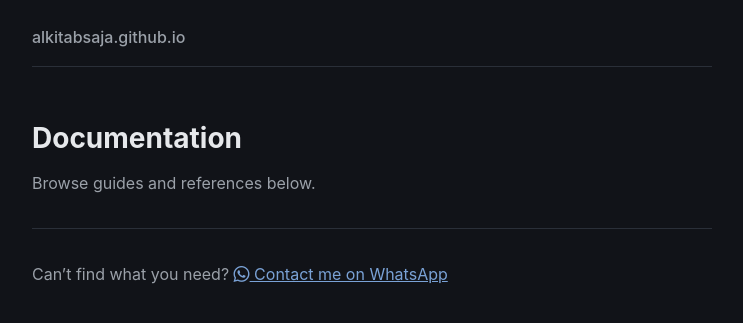
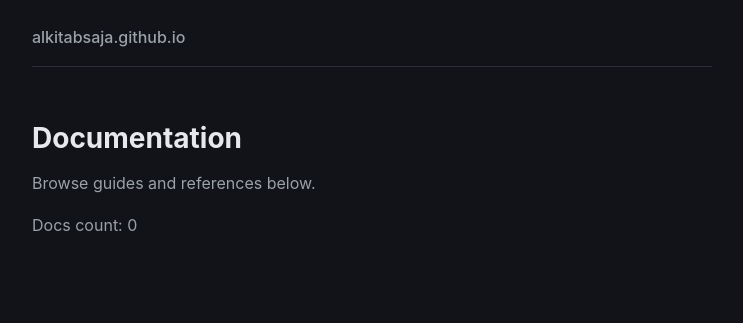
Before and after one commit to alkitabsaja/alkitabsaja.github.io, a Jekyll site: the page built from docs.md, in a window 1280 px wide. Shown: the top 323 px of the page, without its empty margins (268-1011 px from the left). Built offline with Jekyll 4.4.1, drawn with Linux system fonts in a browser that asks for light colours.

Commit message:
Update docs.md

```diff
--- a/docs.md
+++ b/docs.md
@@ -8,10 +8,8 @@ permalink: /docs/
 
 Browse guides and references below.
 
+Docs count: {{ site.docs | size }}
+
 {% for doc in site.docs %}
 - [{{ doc.title }}]({{ doc.url }})
 {% endfor %}
-
-<hr>
-
-Can't find what you need? <a href="https://wa.me/6281234567890"><i class="bi bi-whatsapp"></i> Contact me on WhatsApp</a>
```
